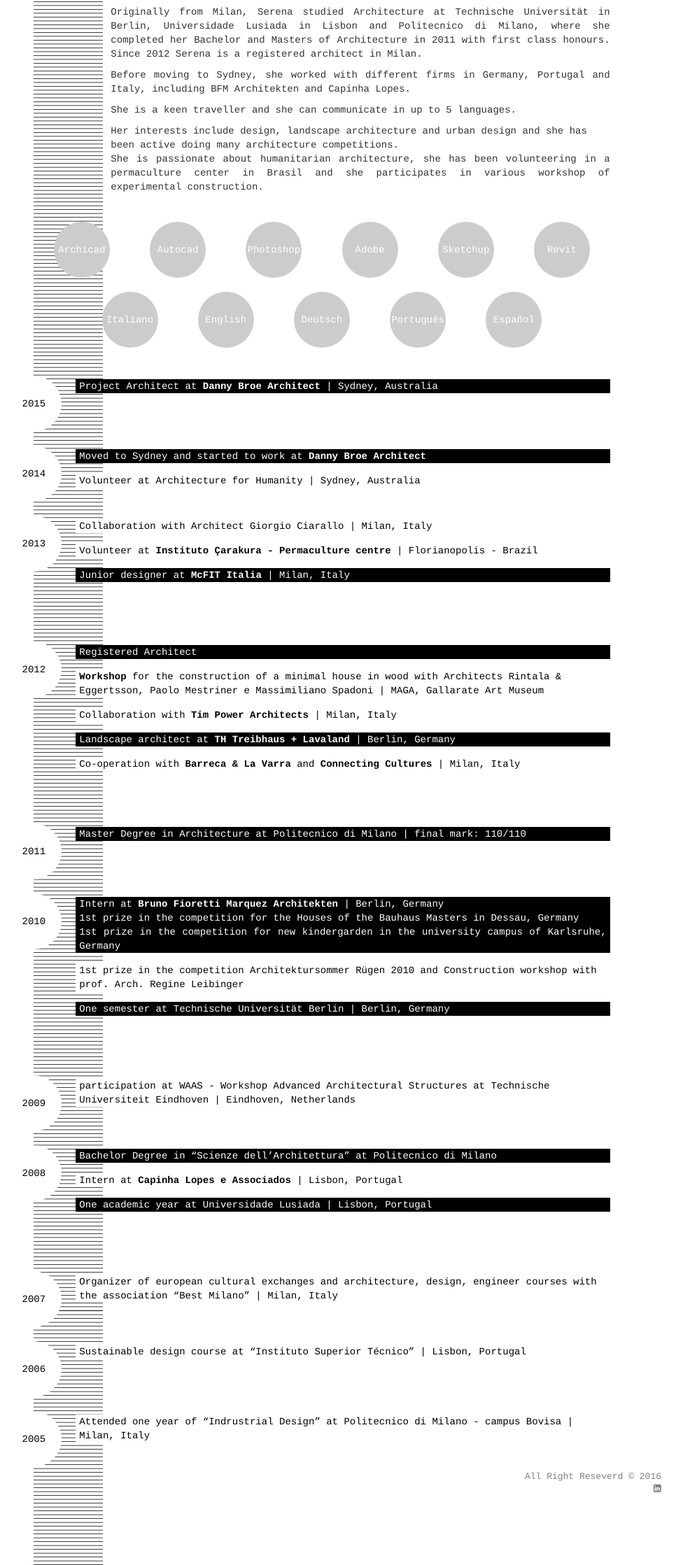
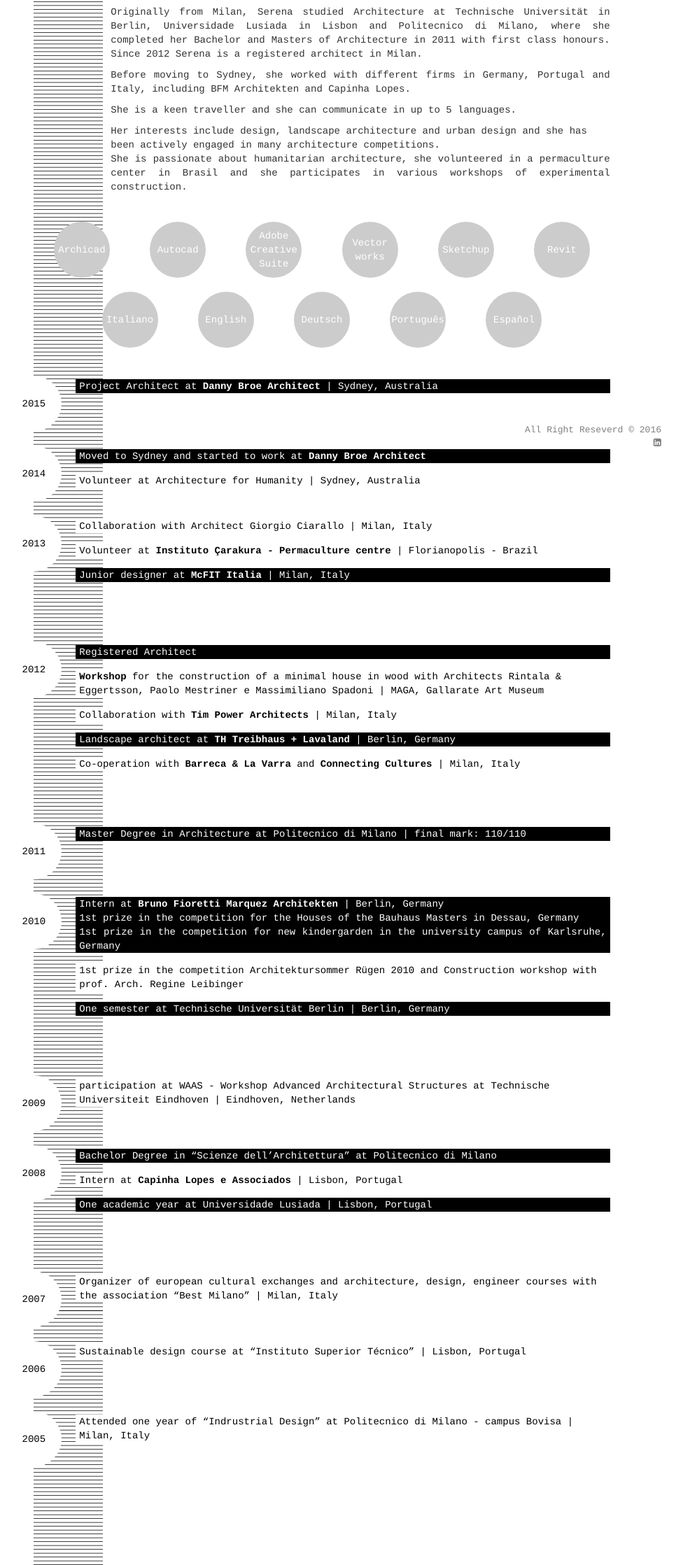
Before and after one commit to fedetaglia/serenavaccari, a Rails app: template app/views/pages/about.html.slim in a window 1280 px wide. Shown: the part 174-2411 px from the top of the page at 70% size, without its empty margins (180-1156 px from the left). Run offline with Rails 7, Linux system fonts and the light colour scheme; the template is opened without the code that fills it, so the values that code supplies are empty; style sheets or scripts are compiled from the project's sources; parts of the project's set-up code (start-up, migrations or seed data) failed here and were passed over; some libraries are stand-ins or nearby versions.

Commit message:
get more points with sere

```diff
--- a/app/assets/stylesheets/custom.css.scss
+++ b/app/assets/stylesheets/custom.css.scss
@@ -3,10 +3,10 @@ body {
 }
 
 .footer {
-  height: 100px;
+  height: 50px;
   font-size: 13px;
   color: grey;
-  margin-top: 30px;
+  padding-top: 30px;
   padding-left: 15px;
   padding-right: 15px;
   text-align: right;
--- a/app/assets/stylesheets/skills.scss
+++ b/app/assets/stylesheets/skills.scss
@@ -14,6 +14,16 @@
       line-height: 80px;
       position: absolute;
       z-index: 1;
+
+      .lines3 {
+        line-height: 20px;
+        padding-top: 10px;
+      }
+
+      .lines2 {
+        line-height: 20px;
+        padding-top: 20px;
+      }
     }
   }
 }
--- a/app/views/layouts/_footer.html.slim
+++ b/app/views/layouts/_footer.html.slim
@@ -1,4 +1,4 @@
-.footer
+.footer.navbar-fixed-bottom
   .container
     .pull-right
       | All Right Reseverd &copy; 2016
--- a/app/views/pages/about.html.slim
+++ b/app/views/pages/about.html.slim
@@ -8,10 +8,10 @@
       p Before moving to Sydney, she worked with different firms in Germany, Portugal and Italy, including BFM Architekten and Capinha Lopes.
 
       p She is a keen traveller and she can communicate in up to 5 languages.
-      | Her interests include design, landscape architecture and urban design and she has been active doing many architecture competitions.
+      | Her interests include design, landscape architecture and urban design and she has been actively engaged in many architecture competitions.
 
 
-      p She is passionate about humanitarian architecture, she has been volunteering in a permaculture center in Brasil and she participates in various workshop of experimental construction.
+      p She is passionate about humanitarian architecture, she volunteered in a permaculture center in Brasil and she participates in various workshops of experimental construction.
 
   .skill-container
     .row.skill-row
@@ -20,9 +20,11 @@
       .col-xs-1.col-xs-offset-1
         .skills Autocad
       .col-xs-1.col-xs-offset-1
-        .skills Photoshop
+        .skills
+          .lines3 Adobe Creative Suite
       .col-xs-1.col-xs-offset-1
-        .skills Adobe
+        .skills
+          .lines2 Vector works
       .col-xs-1.col-xs-offset-1
         .skills Sketchup
       .col-xs-1.col-xs-offset-1
```
